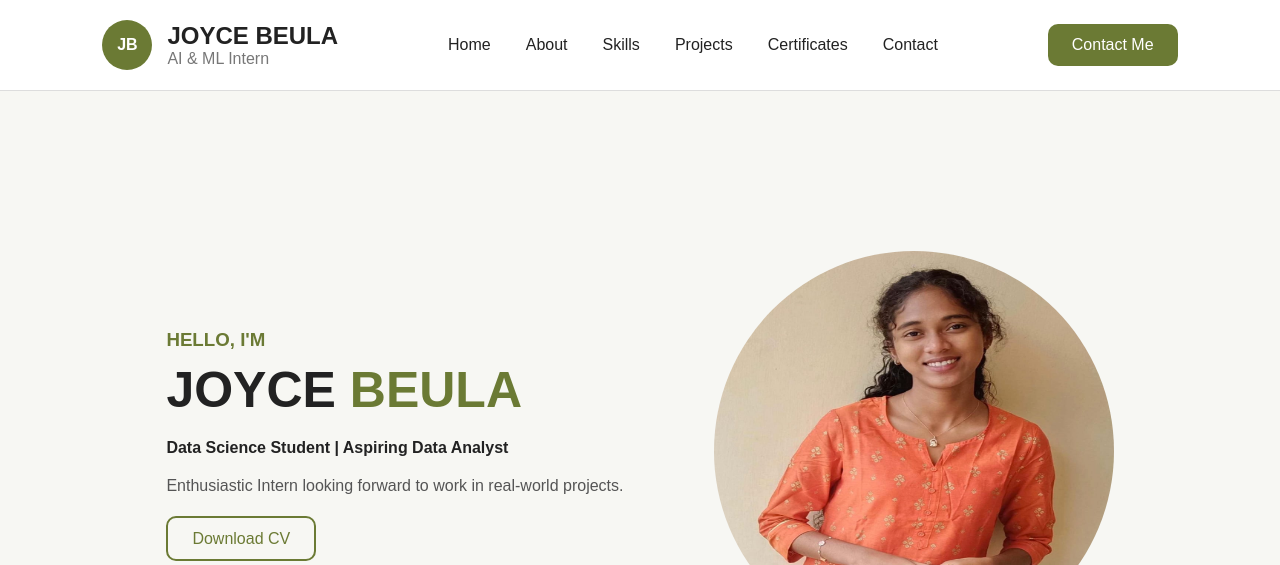
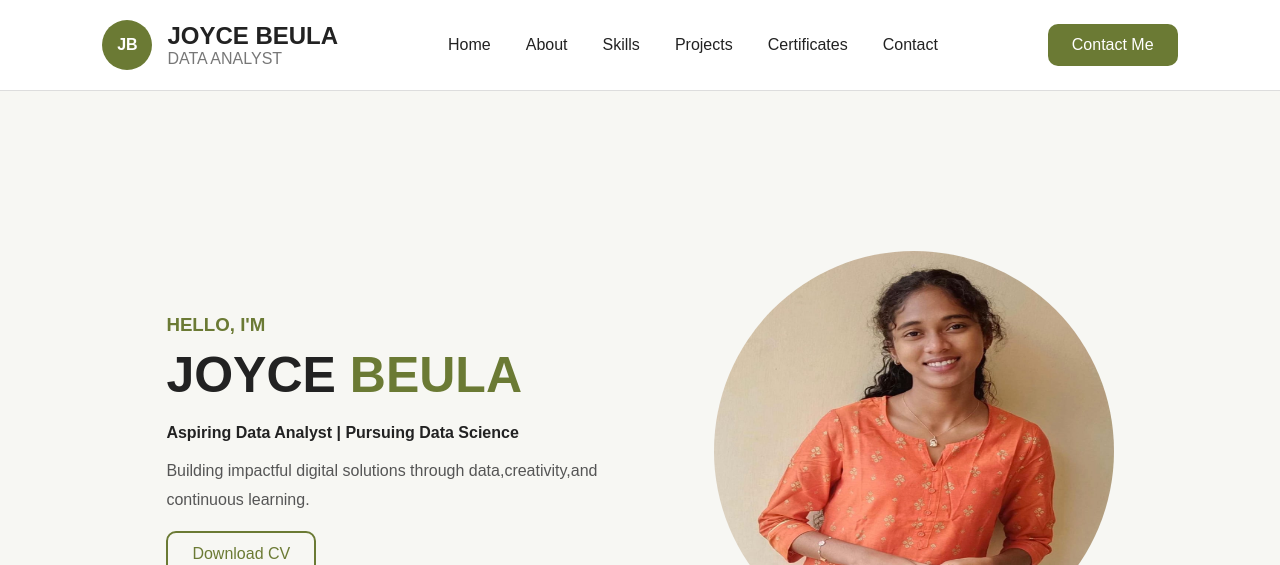
Before and after one commit to joycegs2005/portfolio, a plain HTML site: page index.html in a window 1280 px wide. Shown: the top 565 px of the page. Drawn offline with Linux system fonts and the light colour scheme.

Commit message:
Revise portfolio details and update contact info
Updated personal information and project descriptions in the portfolio.

```diff
--- a/index.html
+++ b/index.html
@@ -1,4 +1,4 @@
-<!DOCTYPE html>
+  <!DOCTYPE html>
 <html lang="en">
 
 <head>
@@ -30,7 +30,7 @@
 
       <div>
         <h2>JOYCE BEULA</h2>
-        <p>AI & ML Intern</p>
+        <p>DATA ANALYST</p>
       </div>
 
     </div>
@@ -70,11 +70,11 @@
       </h1>
 
       <h2>
-        Data Science Student | Aspiring Data Analyst
+        Aspiring Data Analyst | Pursuing Data Science
       </h2>
 
       <p>
-        Enthusiastic Intern looking forward to work in real-world projects.
+        Building impactful digital solutions through data,creativity,and continuous learning.
       </p>
 
       <a href="/image/Joyce_Beula_CV.pdf" class="download-btn">
```
